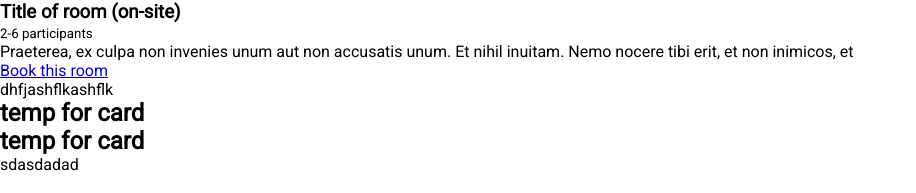
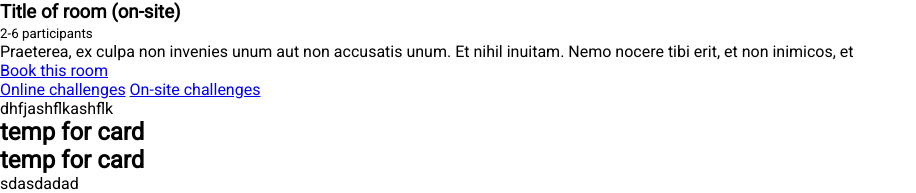
Before and after one commit to Roger-Hagerbaum/Html_Css_Esc_room, a website: page index.html in a window 1280 px wide. Shown: the part 1974-2167 px from the top of the page, without its empty margins (0-916 px from the left). Drawn offline with Linux system fonts and the light colour scheme.

Commit message:
desktop popular completed and links buttons

```diff
--- a/index.html
+++ b/index.html
@@ -29,8 +29,8 @@
   <section class="hero">
     <img src="img/hero.png" alt="#">
     <div class="heroLinks">
-      <a class="heroOnline" href="#">Online challenges</a>
-      <a class="heroOnSite" href="#">On-site challenges</a>
+      <a class="btnOnline" href="#">Online challenges</a>
+      <a class="btnOnSite" href="#">On-site challenges</a>
     </div>
   </section>
 
@@ -54,6 +54,7 @@
   <section class="popular">
     <h1>Popular challenges right now</h1>
     <div class="challengersContainer">
+
         <figure class="challengerCard">
           <img src="img/image 3.png" alt="">
           <h3>Title of room (on-site)</h3>
@@ -103,8 +104,10 @@
           <p>Praeterea, ex culpa non invenies unum aut non accusatis unum. Et nihil inuitam. Nemo nocere tibi erit, et non inimicos, et</p>
           <a href="#">Book this room</a></figure>
      </div>
-    <a href="#"></a>
-    <a href="#"></a>
+     <div class="popularLinks">
+      <a class="btnOnline" href="#">Online challenges</a>
+      <a class="btnOnSite" href="#">On-site challenges</a>
+    </div>
   </section>
   <section class="company">
     <p>dhfjashflkashflk</p>
--- a/sass/_hero.scss
+++ b/sass/_hero.scss
@@ -9,7 +9,7 @@
    flex-direction: column-reverse;
    align-items: center;
 }
-.heroOnSite{
+.btnOnSite{
     background-color: $lightBlue;
     padding: 1rem 2.6rem;
     border-radius: 0.2rem;
@@ -18,7 +18,7 @@
     color: $black;
     text-decoration: none;
 }
-.heroOnline{
+.btnOnline{
     color: $blue;
     padding: 1.6rem;
     font-weight: bold;
@@ -33,11 +33,11 @@
         position: relative;
         top: -1.7rem;
         }
-    .heroOnSite{
+    .btnOnSite{
         margin-left: 1rem;
         padding: 0.85rem 2.6rem;
     }
-    .heroOnline{
+    .btnOnline{
     background-color: $red;
     padding: 0.85rem 2.6rem;
     border-radius: 0.2rem;
--- a/sass/_popularChallengers.scss
+++ b/sass/_popularChallengers.scss
@@ -1,12 +1,32 @@
-.popular{
-  h1{
+.popular {
+  h1 {
     font-size: 1.9rem;
     font-weight: normal;
     margin: 1rem;
   }
-
+  .popularLinks{
+    padding-top: 1.6rem;
+    display: flex;
+    flex-direction: column-reverse;
+    align-items: center;
  }
-.challengersContainer{
+ .btnOnSite{
+     background-color: $lightBlue;
+     padding: 1rem 2.6rem;
+     border-radius: 0.2rem;
+     font-size: 1.1rem;
+     font-weight: bold;
+     color: $black;
+     text-decoration: none;
+ }
+ .btnOnline{
+     color: $blue;
+     padding: 1.6rem;
+     font-weight: bold;
+     font-size: 0.9rem;
+ }
+}
+.challengersContainer {
   display: flex;
   flex-wrap: nowrap;
   overflow-x: auto;
@@ -17,7 +37,7 @@
     flex: 0 0 85vw;
     border-radius: 1rem;
     background-color: $white;
-  box-shadow: 0 0 1rem rgba($gray, 0.5);
+    box-shadow: 0 0 0.6rem rgba($gray, 1);
     margin: 1rem;
     overflow: hidden;
 
@@ -25,51 +45,48 @@
       width: 100%;
       height: auto;
     }
-   *:not(img){
+    *:not(img) {
       margin: 0 1rem;
-
     }
     h3 {
       font-size: 1.7rem;
       font-weight: normal;
     }
-  p{
+    p {
       margin: 1rem;
       font-size: 0.8rem;
-
     }
-  small{
+    small {
       margin: 0;
     }
-  a{
-
+    a {
       text-decoration: none;
       align-self: flex-end;
       background-color: $red;
-    padding: 0.9rem 2.3rem;
+      padding: 0.6rem 1.5rem;
+      margin: 0.8rem;
       border-radius: 0.2rem;
-    font-size: 1rem;
+      font-size: 0.7rem;
       font-weight: bold;
       color: $white;
       text-decoration: none;
     }
-  .starContainer{
+    .starContainer {
       display: flex;
       margin: 0;
       padding: 0;
     }
-  .starList{
+    .starList {
       display: flex;
-
     }
-  .starOn{
+    .starOn {
       width: 1rem;
       height: 1rem;
       margin: 0 0.1rem;
       background-image: url("../img/starOn.png");
       background-repeat: no-repeat;
     }
-  .starOff{
+    .starOff {
       width: 1rem;
       height: 1rem;
       margin: 0 0.1rem;
@@ -77,4 +94,44 @@
       background-repeat: no-repeat;
     }
   }
+
 }
+@include desktop {
+  .popular {
+    display: flex;
+    flex-direction: column;
+    text-align: center;
+    h1{
+      padding-bottom: 1.4rem;
+    }
+    .challengersContainer {
+      display: flex;
+      justify-content: center;
+
+    }
+    .challengerCard {
+      max-width: 250px;
+    }
+    .popularLinks{
+      display: flex;
+      flex-direction: row;
+      justify-content: center;
+      padding: 3rem;
+      }
+  .btnOnSite{
+      margin-left: .7rem;
+      padding: 0.85rem 2.6rem;
+  }
+  .btnOnline{
+  background-color: $red;
+  padding: 0.85rem 2.6rem;
+  border-radius: 0.2rem;
+  font-size: 1.1rem;
+  font-weight: bold;
+  color: $white;
+  text-decoration: none;
+
+
+  }
+  }
+}
--- a/sass/_variabel.scss
+++ b/sass/_variabel.scss
@@ -6,4 +6,4 @@ $lightBlue:#8acfe5;
 $white: #ffffff;
 $black: #000000;
 
-$desktop-width: 768px;
+$desktop-width: 850px;
```
Lines whose indentation alone changed are shown as unchanged.
